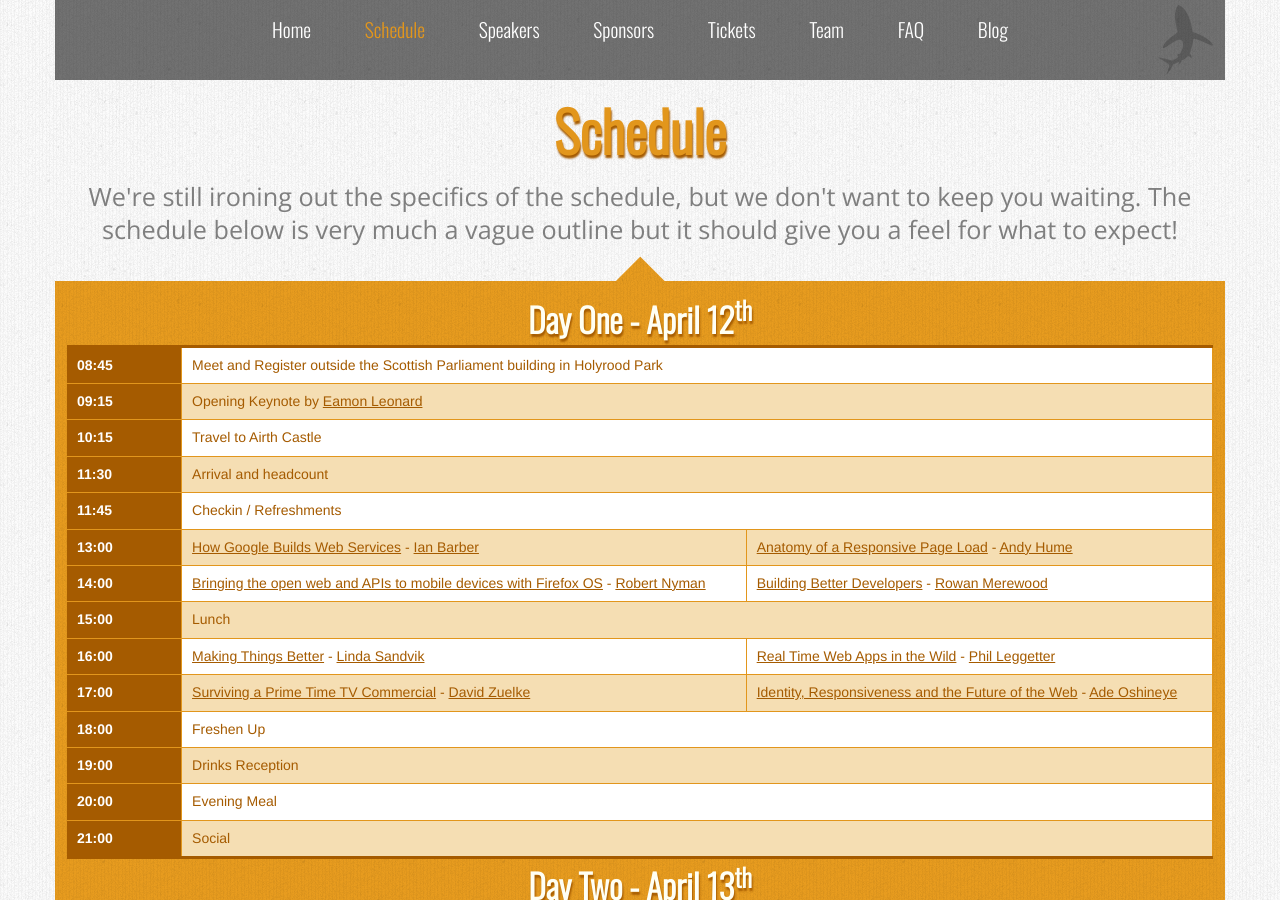
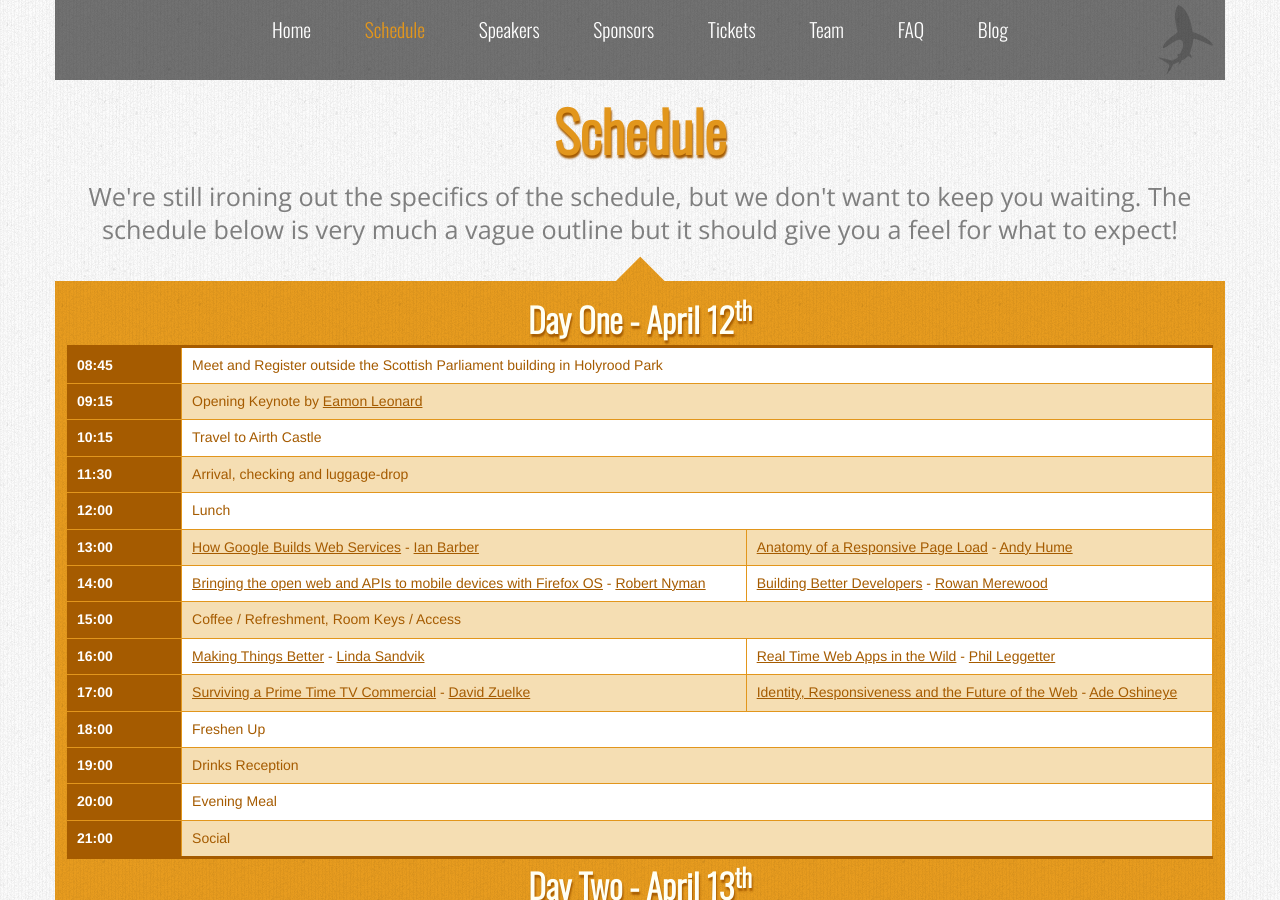
Before and after one commit to whiskyweb/whiskyweb-website, a Jekyll site: the page built from schedule.html, in a window 1280 px wide and 900 px high. Built offline with Jekyll 4.4.1, drawn with Linux system fonts in a browser that asks for light colours; nearby versions of some CDN libraries; Markdown is read by kramdown in place of the engine named in the settings.

Commit message:
Update schedule.

```diff
--- a/schedule.html
+++ b/schedule.html
@@ -33,10 +33,10 @@ title: Schedule
             </tr>
             <tr>
                 <td class="time">11:30</td>
-                <td colspan="2" class="stripe">Arrival and headcount</td>
+                <td colspan="2" class="stripe">Arrival, checking and luggage-drop</td>
             <tr>
-                <td class="time">11:45</td>
-                <td colspan="2">Checkin / Refreshments</td>
+                <td class="time">12:00</td>
+                <td colspan="2">Lunch</td>
             </tr>
             <tr>
                 <td class="time">13:00</td>
@@ -50,7 +50,7 @@ title: Schedule
             </tr>
             <tr>
                 <td class="time">15:00</td>
-                <td colspan="2" class="stripe">Lunch</td>
+                <td colspan="2" class="stripe">Coffee / Refreshment, Room Keys / Access</td>
             </tr>
             <tr>
                 <td class="time">16:00</td>
```
